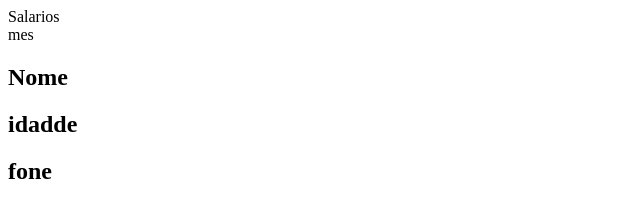
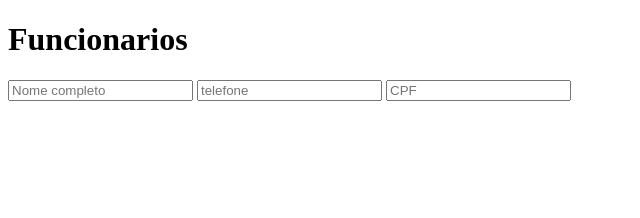
Before and after one commit to LucasEbac/tabela_teste, a plain HTML site: page index.html in a window 1280 px wide. Shown: the whole page, without its empty margins (0-640 px from the left). Drawn offline with Linux system fonts and the light colour scheme.

Commit message:
realizando testes

```diff
--- a/index.html
+++ b/index.html
@@ -6,16 +6,14 @@
     <title>Tabela de funcionarios</title>
 </head>
 <body>
-    <header> Salarios</header>
-        <div class="container">
-        <nav>
-            <tr></tr>
-            <th>mes</th>
-        <h1>Nome</h1>
-        <h1>idadde</h1>
-        <h1>fone</h1>
-    </tr>
-    </nav>
+ <div class="container">
+    <h1>Funcionarios</h1>
+    <form>
+        <input type="text" required placeholder="Nome completo"/>
+        <input type="number" required placeholder="telefone"/>
+        <input type="number" required placeholder="CPF"/>
+    </form>
+
     </div>
 </body>
 </html>
```
